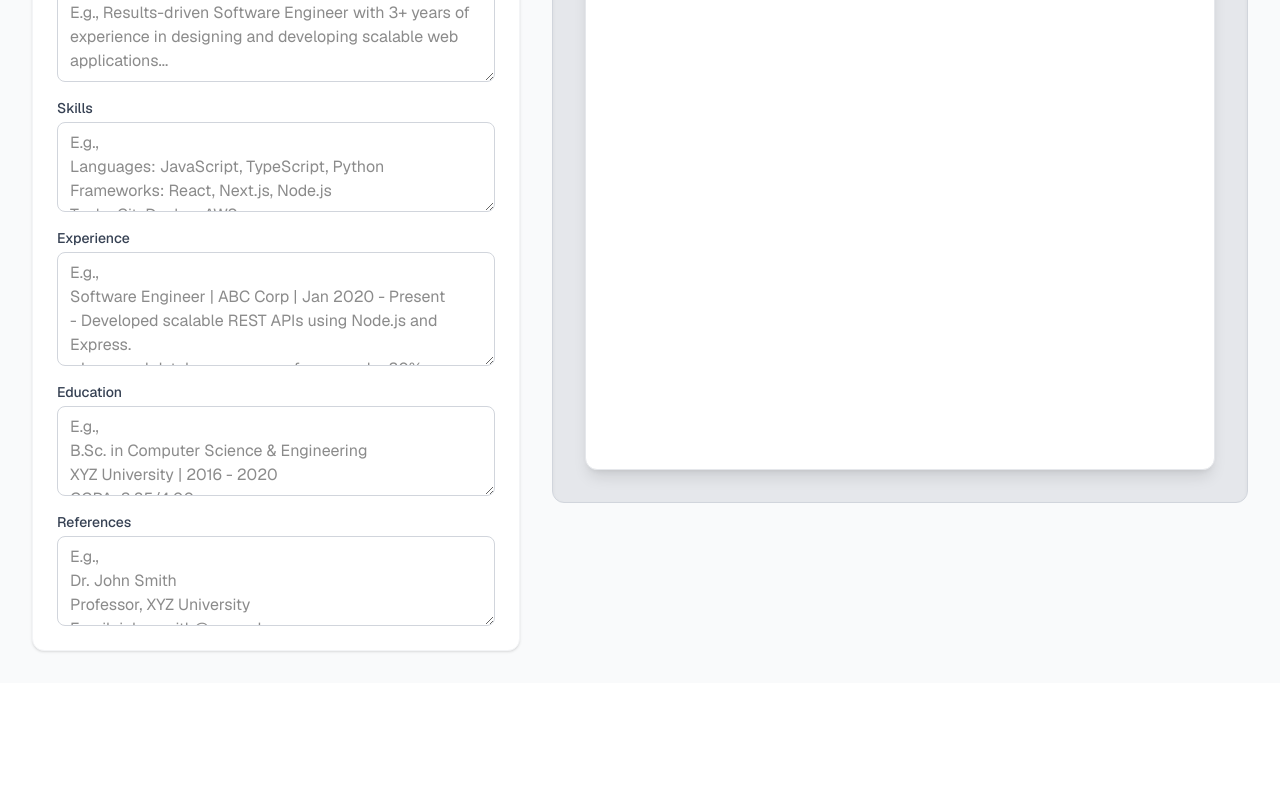
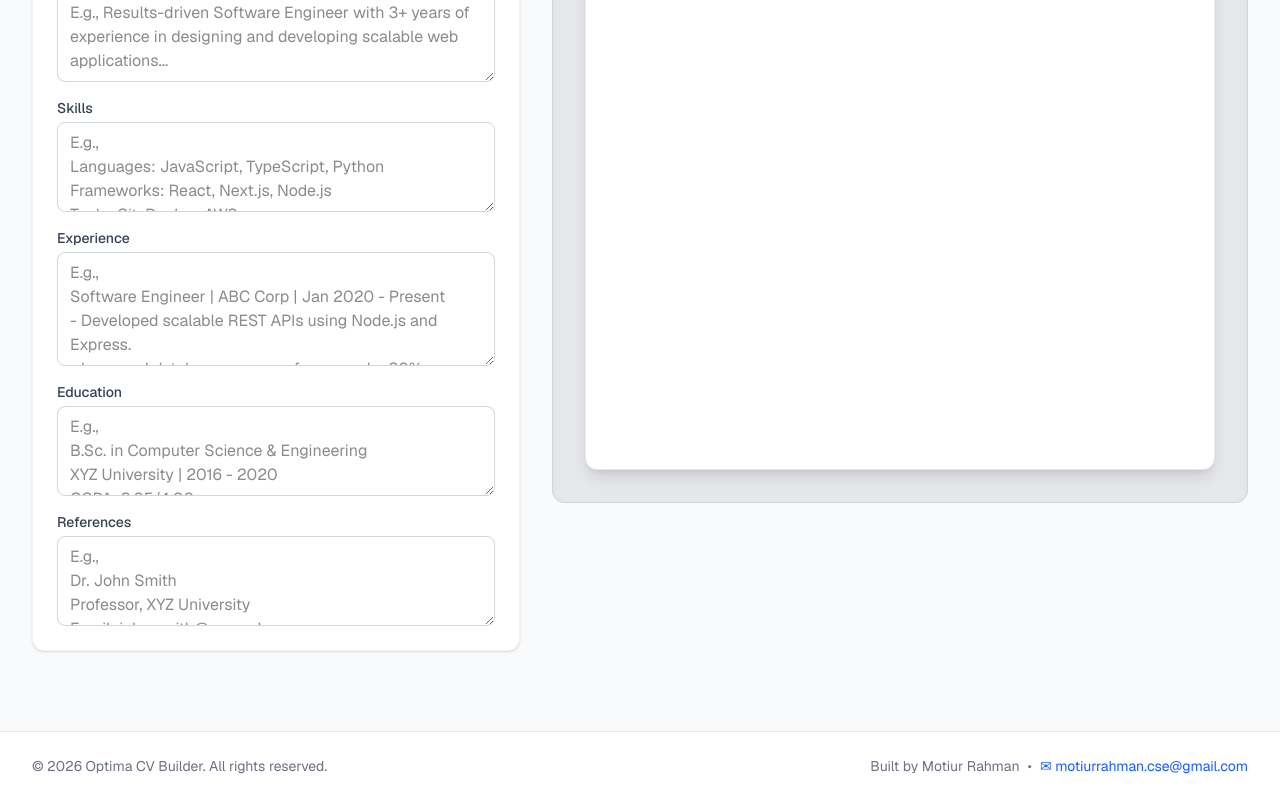
Before and after one commit to motiurR/CV-Builder, a Next.js app: page / in a window 1280 px wide. Shown: the part 769-1569 px from the top of the page. Before the commit the page ends 1452 px from the top, so only its background shows below. Built offline with nearby package versions, Linux system fonts and the light colour scheme.

Commit message:
Update branding to Optima and improve PDF generation

```diff
--- a/src/app/page.tsx
+++ b/src/app/page.tsx
@@ -140,6 +140,22 @@
 
         </div>
       </main>
+
+      {/* Footer - Not printed */}
+      <footer className="bg-white dark:bg-gray-900 border-t border-gray-200 dark:border-gray-800 py-6 mt-12">
+        <div className="max-w-7xl mx-auto px-4 sm:px-6 lg:px-8 flex flex-col sm:flex-row justify-between items-center gap-4">
+          <p className="text-sm text-gray-500 dark:text-gray-400">
+            © {new Date().getFullYear()} Optima CV Builder. All rights reserved.
+          </p>
+          <p className="text-sm text-gray-500 dark:text-gray-400 flex items-center gap-2">
+            <span>Built by Motiur Rahman</span>
+            <span className="hidden sm:inline">•</span>
+            <a href="mailto:motiurrahman.cse@gmail.com" className="text-blue-600 hover:text-blue-500 transition-colors flex items-center gap-1">
+              ✉ motiurrahman.cse@gmail.com
+            </a>
+          </p>
+        </div>
+      </footer>
     </div>
   );
 }
```
